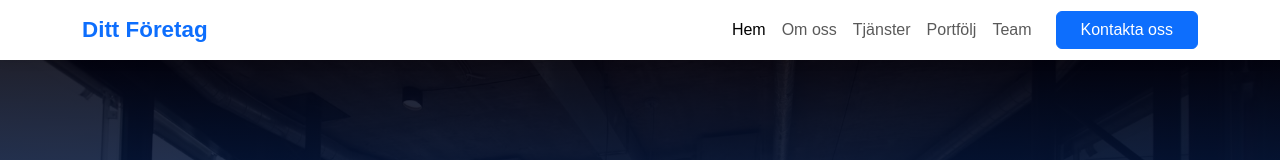
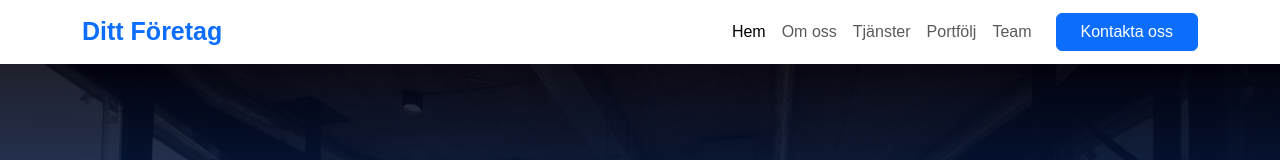
Before and after one commit to MarreGit/multi, a plain HTML site: page index.html in a window 1280 px wide. Shown: the top 160 px of the page. Drawn offline with nearby package versions, Linux system fonts and the light colour scheme.

Commit message:
logo size

```diff
--- a/index.html
+++ b/index.html
@@ -13,7 +13,7 @@
 
 <body style="width: auto;height: auto;min-height: 100%;">
     <nav class="navbar navbar-expand-lg sticky-top bg-white pt-2 pb-2" style="overflow: visible;position: sticky;display: flex;">
-        <div class="container"><a class="navbar-brand text-primary" href="#hem"> Ditt Företag </a><button class="navbar-toggler" data-bs-toggle="collapse" data-bs-target="#mainNavbar" type="button" aria-controls="mainNavbar" aria-expanded="false" aria-label="Öppna meny"><span class="navbar-toggler-icon"></span></button>
+        <div class="container"><a class="navbar-brand text-primary" href="#hem" style="font-size: 25px;"> Ditt Företag </a><button class="navbar-toggler ms-0 px-2" data-bs-toggle="collapse" data-bs-target="#mainNavbar" type="button" aria-controls="mainNavbar" aria-expanded="false" aria-label="Öppna meny"><span class="navbar-toggler-icon"></span></button>
             <div class="collapse navbar-collapse" id="mainNavbar">
                 <ul class="navbar-nav align-items-lg-center ms-auto">
                     <li class="nav-item"><a class="nav-link active" href="#hem">Hem</a></li>
```
Also changed, not shown: 1 other file.
